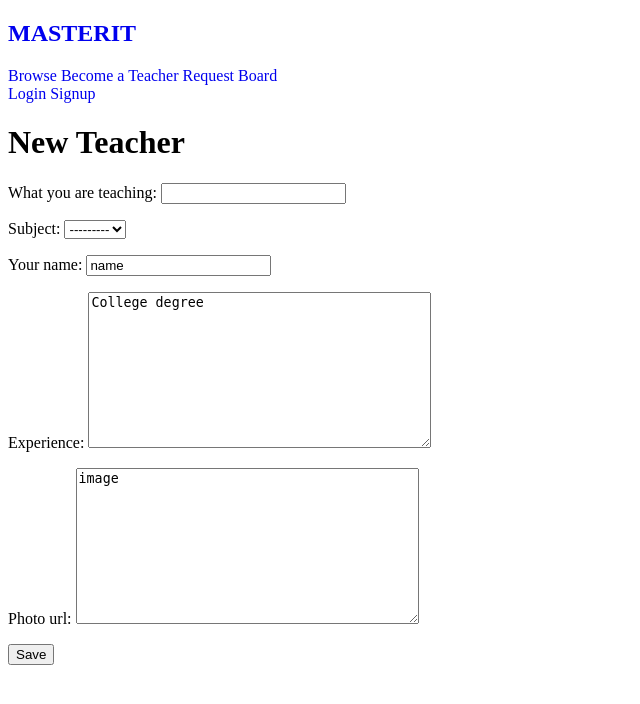
After one commit to vbc221/Final-GA-project, a Django app: page /subject2s/new in a window 1280 px wide. The commit adds this page. Shown: the top 704 px of the page, without its empty margins (0-640 px from the left). Run offline with Django 3.2, Linux system fonts and the light colour scheme; data that the repository does not hold is empty.

Commit message:
add forms for subject2 and help

```diff
--- /dev/null
+++ b/masterit/forms.py
@@ -0,0 +1,14 @@
+from django import forms
+from .models import Subject2,Help
+
+class Subject2Form(forms.ModelForm):
+
+    class Meta:
+        model = Subject2
+        fields = ('what_you_are_teaching', 'subject', 'your_name','experience','photo_url',)
+
+class HelpForm(forms.ModelForm):
+
+    class Meta:
+        model = Help
+        fields = ('name', 'subject_name', 'body',)
--- a/masterit/models.py
+++ b/masterit/models.py
@@ -15,9 +15,9 @@ class Subject(models.Model):
         return self.name
 
 class Subject2(models.Model):
-    name=models.CharField(max_length=100)
+    what_you_are_teaching=models.CharField(max_length=100)
     subject=models.ForeignKey(Subject,on_delete=models.CASCADE,related_name='subject2s')
-    teacher=models.CharField(max_length=100, default='name')
+    your_name=models.CharField(max_length=100, default='name')
     experience=models.TextField(default='College degree')
     photo_url=models.TextField(default='image')
 
--- /dev/null
+++ b/masterit/static/css/masterit.css
@@ -0,0 +1,4 @@
+*{
+  text-decoration:none;
+  list-style: none;
+}
--- a/masterit/templates/masterit/base.html
+++ b/masterit/templates/masterit/base.html
@@ -1,4 +1,4 @@
-{%load staticfiles%}
+{% load staticfiles%}
 <!DOCTYPE html>
 <html lang="en">
 <head>
@@ -6,7 +6,7 @@
   <meta name="viewport" content="width=device-width, initial-scale=1.0">
   <meta http-equiv="X-UA-Compatible" content="ie=edge">
   <title>Document</title>
-  <link rel='stylesheet' href='{% static "css/masterit.css"%}'>
+  <link rel='stylesheet' href='{% static "css/masterit.css"%}'/>
 </head>
 <body>
   <nav>
@@ -15,14 +15,16 @@
     <a href='#'>Become a Teacher</a>
     <a href='/helps'>Request Board</a>
     <div class="user-info">
-        {% if user.is_authenticated %} Welcome, {{ user.username }}
+        {% if user.is_authenticated %}
+        <a href='{% url "subject2_create"%}'>Post Your Teaching Service</a>
+        <a href='{% url "help_create"%}'>Post Your Request</a>
         <a href="{% url 'logout' %}">Log out</a>
+        Welcome, {{ user.username }}
         {% else %}
         <a href="{% url 'login' %}">Login</a>
         <a href="{% url 'signup' %}">Signup</a>
         {% endif %}
       </div>
-    <a href='#'>Join</a>
   </nav>
   {%block content%} {% endblock%}
 </body>
--- a/masterit/templates/masterit/subject2_detail.html
+++ b/masterit/templates/masterit/subject2_detail.html
@@ -1,6 +1,6 @@
 {%extends 'masterit/base.html'%}{%block content%}
-<h2>{{subject2.name}}</h2>
-<h3> By: {{subject2.teacher}}</h3>
+<h2>{{subject2.what_you_are_teaching}}</h2>
+<h3> By: {{subject2.your_name}}</h3>
 <h3>Experience: {{subject2.experience}}</h3>
 
 
--- /dev/null
+++ b/masterit/templates/masterit/subject2_form.html
@@ -0,0 +1,7 @@
+{% extends 'masterit/base.html' %} {% block content %}
+<h1>New Teacher</h1>
+<form method="POST" >
+  {% csrf_token %} {{ form.as_p }}
+  <button type="submit" class="save btn btn-default">Save</button>
+</form>
+{% endblock %}
--- a/masterit/templates/masterit/subject_detail.html
+++ b/masterit/templates/masterit/subject_detail.html
@@ -4,8 +4,8 @@
     {% for subject2 in subject.subject2s.all %}
     <li>
       <h3>{{subject2.photo_url}}</h3>
-      <h4>{{subject2.teacher}}</h4>
-      <a href='{%url "subject2_detail" pk=subject2.pk%}'>{{subject2.name}}</a>
+      <h4>{{subject2.your_name}}</h4>
+      <a href='{%url "subject2_detail" pk=subject2.pk%}'>{{subject2.what_you_are_teaching}}</a>
     </li>
     {% endfor %}
   </ul>
--- a/masterit/urls.py
+++ b/masterit/urls.py
@@ -6,6 +6,8 @@ urlpatterns = [
     path('categories/<int:pk>',views.category_detail,name='category_detail'),
     path('subjects/<int:pk>',views.subject_detail,name='subject_detail'),
     path('subject2s/<int:pk>',views.subject2_detail,name='subject2_detail'),
+    path('subject2s/new',views.subject2_create,name='subject2_create'),
     path('helps/',views.help_list,name='help_list'),
     path('helps/<int:pk>',views.help_detail,name='help_detail'),
+    path('helps/new',views.help_create,name='help_create'),
 ]
--- a/masterit/views.py
+++ b/masterit/views.py
@@ -1,5 +1,6 @@
-from django.shortcuts import render
+from django.shortcuts import render,redirect
 from .models import Category,Subject,Subject2,Help
+from .forms import Subject2Form,HelpForm
 # Create your views here.
 
 def category_list(request):
@@ -26,3 +27,23 @@ def help_list(request):
 def help_detail(request,pk):
     help=Help.objects.get(id=pk)
     return render(request,'masterit/help_detail.html',{'help':help})
+
+def subject2_create(request):
+    if request.method == 'POST':
+        form = Subject2Form(request.POST)
+        if form.is_valid():
+            subject2 = form.save()
+            return redirect('subject2_detail', pk=subject2.pk)
+    else:
+        form = Subject2Form()
+    return render(request, 'masterit/subject2_form.html', {'form': form})
+
+def help_create(request):
+    if request.method == 'POST':
+        form = HelpForm(request.POST)
+        if form.is_valid():
+            help = form.save()
+            return redirect('help_detail', pk=help.pk)
+    else:
+        form = HelpForm()
+    return render(request, 'masterit/help_form.html', {'form': form})
```
Also changed, not shown: masterit/static/masterit.css (deleted, +0 -98 lines), masterit/templates/masterit/help_form.html (added, +7 -0 lines), masterit/migrations/0009_auto_20191115_2312.py (added).
